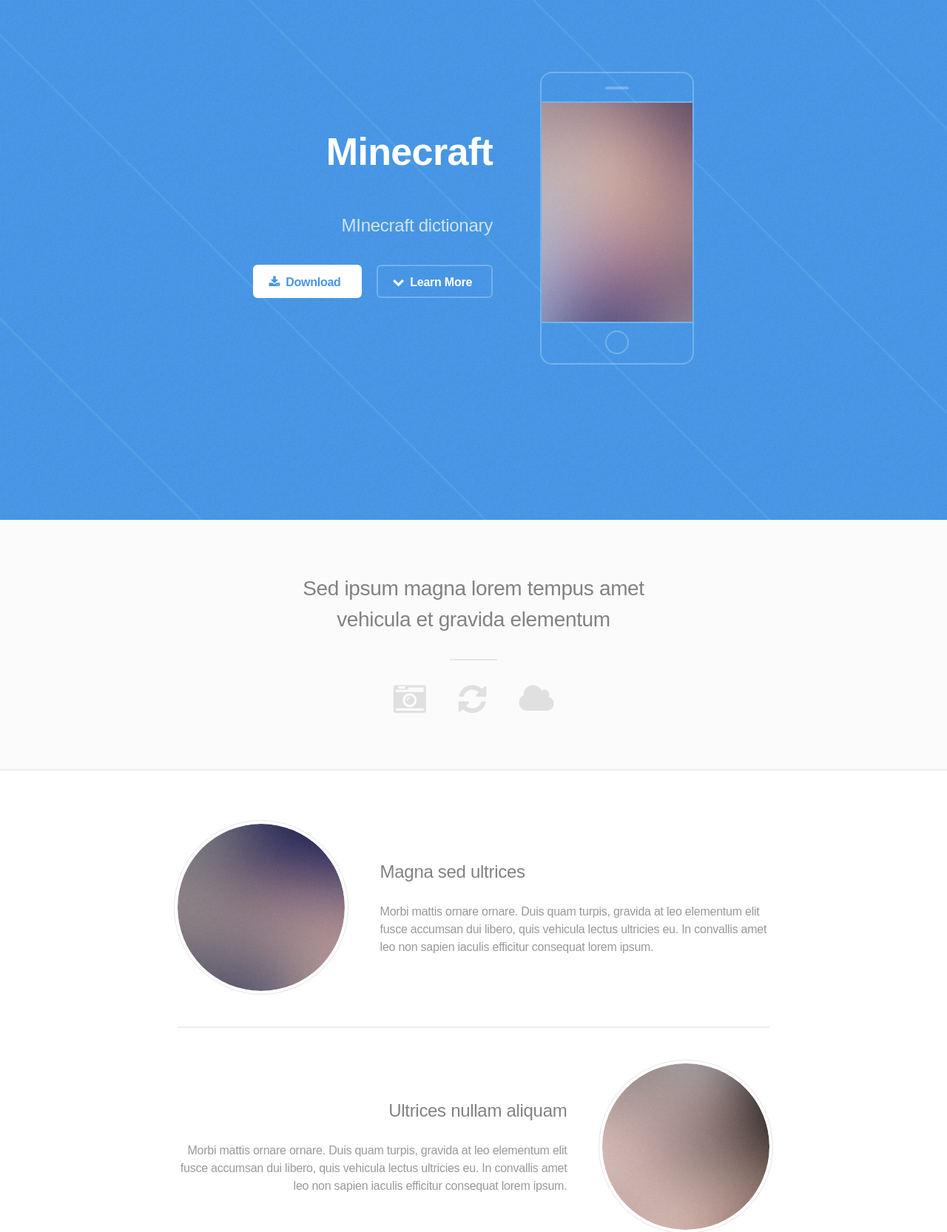
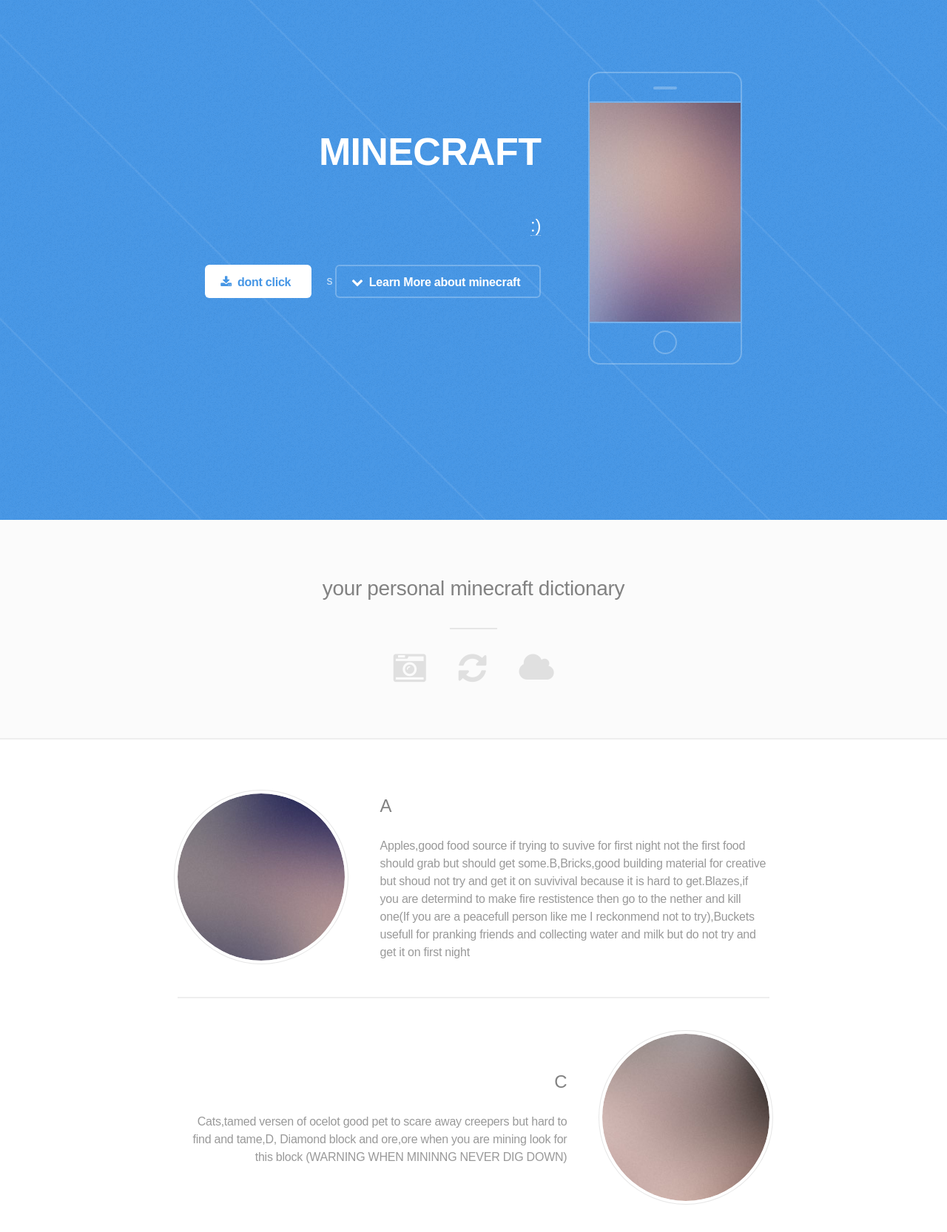
Before and after one commit to 2gingercats12345/2gingercats12345.github.io, a plain HTML site: page index.html in a window 1280 px wide. Shown: the part 97-1763 px from the top of the page at 74% size. Drawn offline with Linux system fonts and the light colour scheme.

Commit message:
fixed site bug

```diff
--- a/index.html
+++ b/index.html
@@ -6,7 +6,7 @@
 -->
 <html>
 	<head>
-		<title>Minecraft helper</title>
+		<title>minecraft</title>
 		<meta charset="utf-8" />
 		<meta name="viewport" content="width=device-width, initial-scale=1" />
 		<!--[if lte IE 8]><script src="assets/js/ie/html5shiv.js"></script><![endif]-->
@@ -19,11 +19,12 @@
 		<!-- Header -->
 			<header id="header">
 				<div class="content">
-					<h1><a href="#">Minecraft</a></h1>
-					<p><br />MInecraft dictionary <a href="http://html5up.net"></a></p>
+					<h1><a href="#">MINECRAFT</a></h1>
+					<p><br />
+					 <a href="http://html5up.net">:)</a></p>
 					<ul class="actions">
-						<li><a href="#" class="button special icon fa-download">Download</a></li>
-						<li><a href="#one" class="button icon fa-chevron-down scrolly">Learn More</a></li>
+						<li><a href="#" class="button special icon fa-download">dont click</a></li>
+	s					<li><a href="#one" class="button icon fa-chevron-down scrolly">Learn More about minecraft</a></li>
 					</ul>
 				</div>
 				<div class="image phone"><div class="inner"><img src="images/screen.jpg" alt="" /></div></div>
@@ -32,8 +33,8 @@
 		<!-- One -->
 			<section id="one" class="wrapper style2 special">
 				<header class="major">
-					<h2>Sed ipsum magna lorem tempus amet<br />
-					vehicula et gravida elementum</h2>
+					<h2>your personal minecraft dictionary<br />
+					</h2>
 				</header>
 				<ul class="icons major">
 					<li><span class="icon fa-camera-retro"><span class="label">Shoot</span></span></li>
@@ -48,15 +49,15 @@
 					<section class="spotlight">
 						<div class="image"><img src="images/pic01.jpg" alt="" /></div>
 						<div class="content">
-							<h3>Magna sed ultrices</h3>
-							<p>Morbi mattis ornare ornare. Duis quam turpis, gravida at leo elementum elit fusce accumsan dui libero, quis vehicula lectus ultricies eu. In convallis amet leo non sapien iaculis efficitur consequat lorem ipsum.</p>
+							<h3>A</h3>
+							<p>Apples,good food source if trying to suvive for first night not the first food should grab but should get some.B,Bricks,good building material for creative but shoud not try and get it on suvivival because it is hard to get.Blazes,if you are determind to make fire restistence then go to the nether and kill one(If you are a peacefull person like me I reckonmend not to try),Buckets usefull for pranking friends and collecting water and milk but do not try and get it on first night</p>
 						</div>
 					</section>
 					<section class="spotlight">
 						<div class="image"><img src="images/pic02.jpg" alt="" /></div>
 						<div class="content">
-							<h3>Ultrices nullam aliquam</h3>
-							<p>Morbi mattis ornare ornare. Duis quam turpis, gravida at leo elementum elit fusce accumsan dui libero, quis vehicula lectus ultricies eu. In convallis amet leo non sapien iaculis efficitur consequat lorem ipsum.</p>
+							<h3>C</h3>
+							<p>Cats,tamed versen of ocelot good pet to scare away creepers but hard to find and tame,D,	Diamond block and ore,ore when you are mining look for this block (WARNING WHEN MININNG NEVER DIG DOWN) </p>
 						</div>
 					</section>
 					<section class="spotlight">
```
